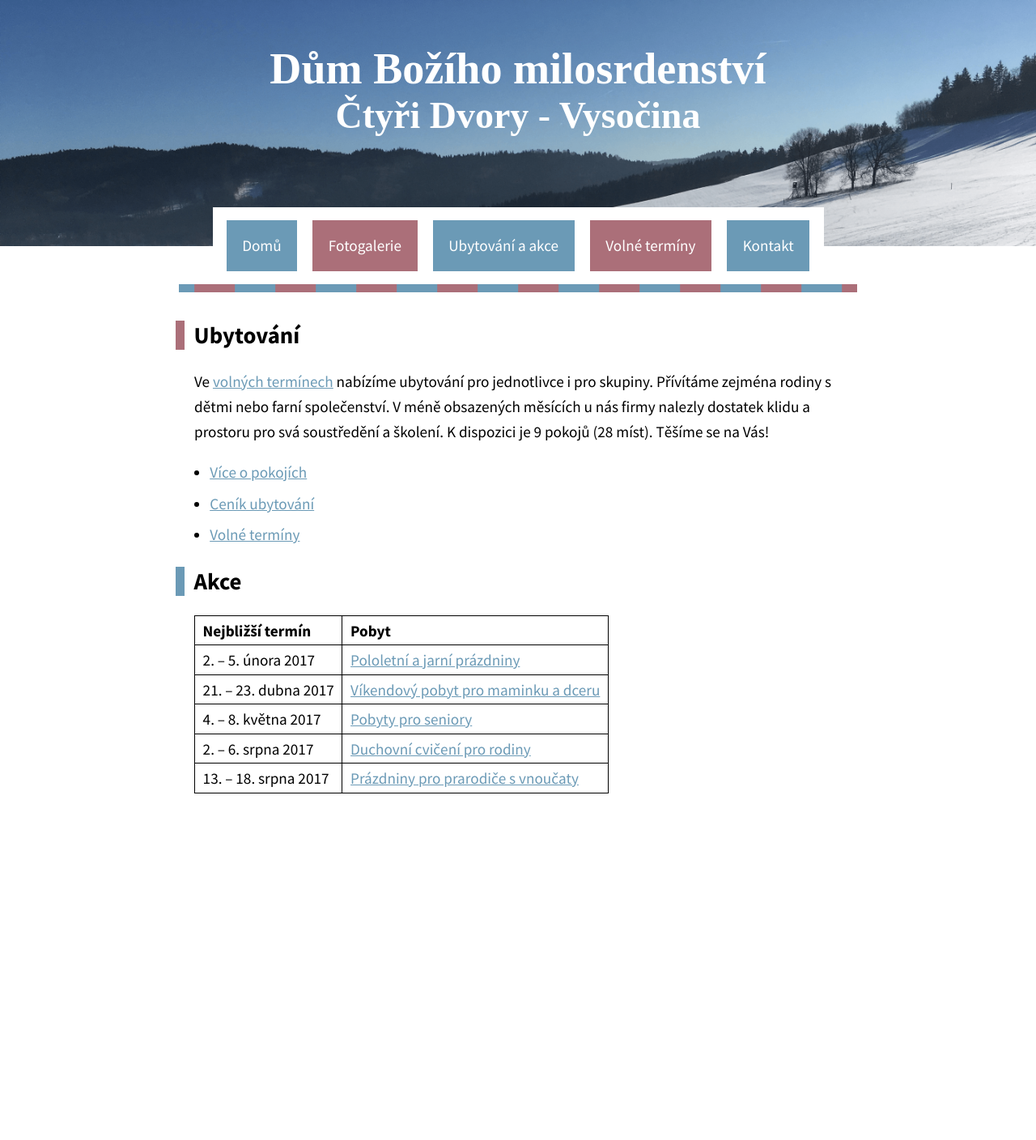
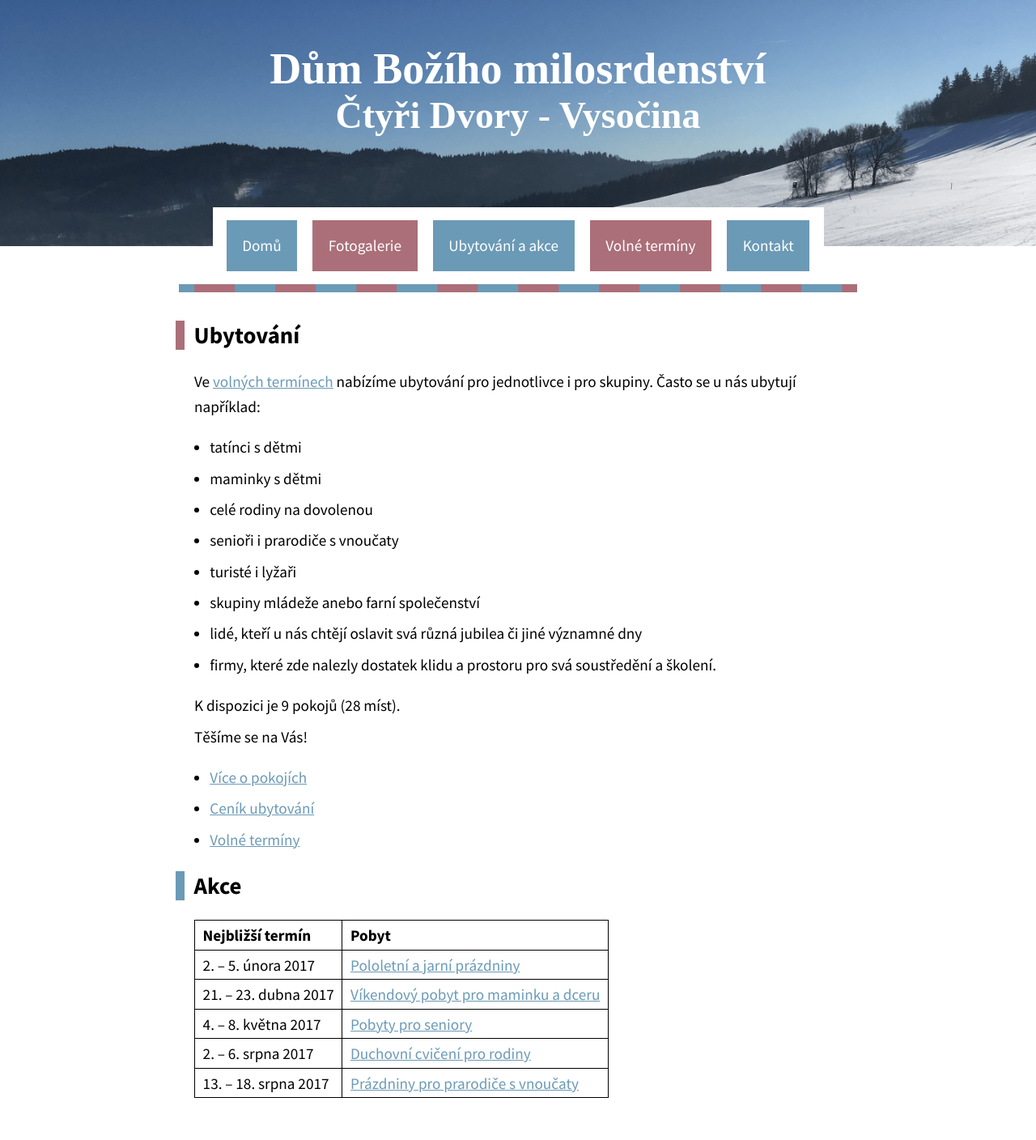
Before and after one commit to ctyridvory/website, a Jekyll site: the page built from ubytovani-a-akce.md, in a window 1280 px wide. Shown: the whole page at 81% size. Built offline with Jekyll 4.4.1, drawn with Linux system fonts in a browser that asks for light colours; some web fonts are replaced; before the commit the page ends 1031 px from its top, so only the background shows below that.

Commit message:
ubytovani_zmena_textu
upraven text cilovych skupin

```diff
--- a/ubytovani-a-akce.md
+++ b/ubytovani-a-akce.md
@@ -10,7 +10,20 @@ title: Akce a ubytování
 
 ## Ubytování
 
-Ve [volných termínech](/volne-terminy) nabízíme ubytování pro jednotlivce i pro skupiny. Přívítáme zejména rodiny s dětmi nebo farní společenství. V méně obsazených měsících u nás firmy nalezly dostatek klidu a prostoru pro svá soustředění a školení. K dispozici je 9 pokojů (28 míst). Těšíme se na Vás!
+Ve [volných termínech](/volne-terminy) nabízíme ubytování pro jednotlivce i pro skupiny.
+Často se u nás ubytují například:
+ - tatínci s dětmi
+ - maminky s dětmi
+ - celé rodiny na dovolenou
+ - senioři i prarodiče s vnoučaty
+ - turisté i lyžaři
+ - skupiny mládeže anebo farní společenství
+ - lidé, kteří u nás chtějí oslavit svá různá jubilea či jiné významné dny
+ - firmy, které zde nalezly dostatek klidu a prostoru pro svá soustředění a školení.
+
+ K dispozici je 9 pokojů (28 míst).
+
+ Těšíme se na Vás!
 
 - [Více o pokojích](/ubytovani/pokoje)
 - [Ceník ubytování](/ubytovani/cenik)
```
